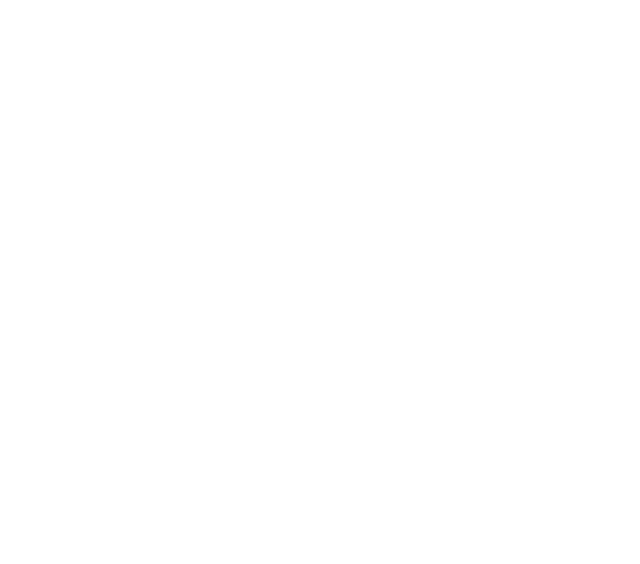
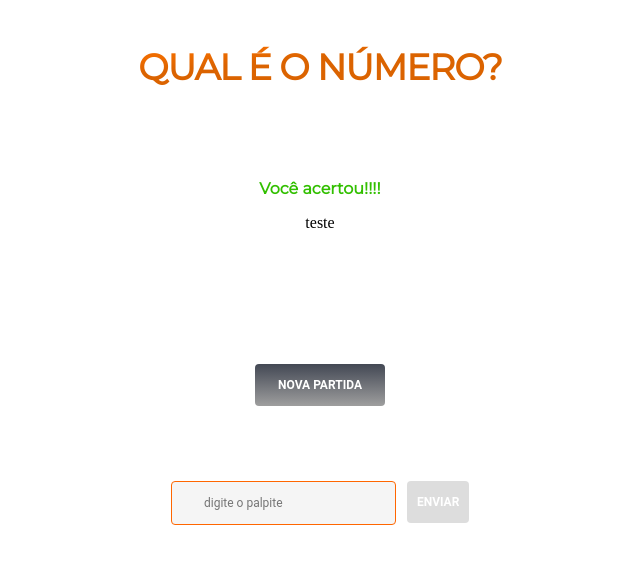
Before and after one commit to bammido/advinha, a plain HTML site: page index.html in a window 1280 px wide. Shown: the whole page, without its empty margins (320-960 px from the left). Drawn offline with Linux system fonts and the light colour scheme.

Commit message:
layout básico

```diff
--- a/index.html
+++ b/index.html
@@ -4,9 +4,170 @@
     <meta charset="UTF-8">
     <meta http-equiv="X-UA-Compatible" content="IE=edge">
     <meta name="viewport" content="width=device-width, initial-scale=1.0">
+    <link rel="preconnect" href="https://fonts.googleapis.com">
+    <link rel="preconnect" href="https://fonts.gstatic.com" crossorigin>
+    <link href="https://fonts.googleapis.com/css2?family=Caveat&family=Montserrat&display=swap" rel="stylesheet">
     <title>Document</title>
+    <style>
+        *{
+            padding: 0;
+            margin: 0;
+        }
+        body{
+            width: 100%;
+            min-height: 1vh;
+            display: flex;
+            align-items: center;
+            justify-content: center;
+        }
+        button{
+            cursor: pointer;
+        }
+        section{
+            height: 100%;
+            display: flex;
+            flex-direction: column;
+            align-items: center;
+        }
+        h1{
+            font-family: 'Montserrat';
+            font-size: 36px;
+            line-height: 44px;
+            text-align: center;
+            font-style: normal;
+            font-weight: 700;
+            letter-spacing: -1px;
+
+
+            margin-top: 45px;
+            margin-bottom: 90px;
+
+            background: linear-gradient(174.92deg, #EF6C00 18.47%, #DB6300 36.57%);
+            -webkit-background-clip: text;
+            -webkit-text-fill-color: transparent;
+            background-clip: text;
+            text-fill-color: transparent;
+
+
+
+        }
+        #resultado{
+            display: flex;
+            flex-direction: column;
+            align-items: center;
+            margin-bottom: 75px;
+        }
+        #mensagem{
+            height: 35px;
+        }
+        #mensagem span{
+            margin: auto auto;
+            font-family: 'Montserrat';
+            font-style: normal;
+            font-weight: 700;
+            font-size: 16px;
+            line-height: 20px;
+            text-align: center;
+
+            color: #32BF00;
+        }
+        #numero {
+            height: 100px;
+            margin-bottom: 50px;
+        }
+        #nova-partida button{
+            height: 42px;
+            width: 130px;
+
+            font-family: 'Roboto';
+            font-style: normal;
+            font-weight: 700;
+            font-size: 12px;
+            line-height: 14px;
+            border: none;
+
+            background: linear-gradient(180deg, #434854 0%, #9E9E9E 100%);
+            border-radius: 4px;
+
+            color: #FFFFFF;
+        }
+        #entrada-de-dados{
+            height: 42px;
+            width: 298px;
+
+            border-radius: 4px;
+            display: flex;
+
+        }
+        #input{
+            width: 217px;
+            height: 42px;
+
+            background: #F5F5F5;
+            border: 1px solid #FF6600;
+            border-radius: 4px;
+
+            transition: 200ms;
+
+            padding-left: 32px;
+
+            font-family: 'Roboto';
+            font-style: normal;
+            font-weight: 400;
+            font-size: 12px;
+
+            /* identical to box height */
+            line-height: 14px;
+
+            color: #9E9E9E;
+
+            margin-right: 11px;
+        }
+        #input:focus{
+            transition: 200ms;
+            background: #FFFFFF;
+        }
+        #enviar{
+            width: 70px;
+            height: 42px;
+
+            background: #DDDDDD;
+            border-radius: 4px;
+            border: none;
+
+            font-family: 'Roboto';
+            font-style: normal;
+            font-weight: 700;
+            font-size: 12px;
+            line-height: 14px;
+
+            color: #FFFFFF;
+        }
+        @media screen and (max-width: 450px){
+                h1{
+                font-size: 24px;
+                line-height: 29px;
+                }
+            }
+
+    </style>
 </head>
 <body>
-
+    <section>
+        <h1>QUAL É O NÚMERO?</h1>
+        <div id="resultado">
+            <div id="mensagem">
+                <span>Você acertou!!!!</span>
+            </div>
+            <div id="numero">teste</div>
+            <div id="nova-partida">
+                <button>NOVA PARTIDA</button>
+            </div>
+        </div>
+        <div id="entrada-de-dados">
+            <input type="text" id="input" placeholder="digite o palpite">
+            <button id="enviar">ENVIAR</button>
+        </div>
+    </section>
 </body>
 </html>
```
